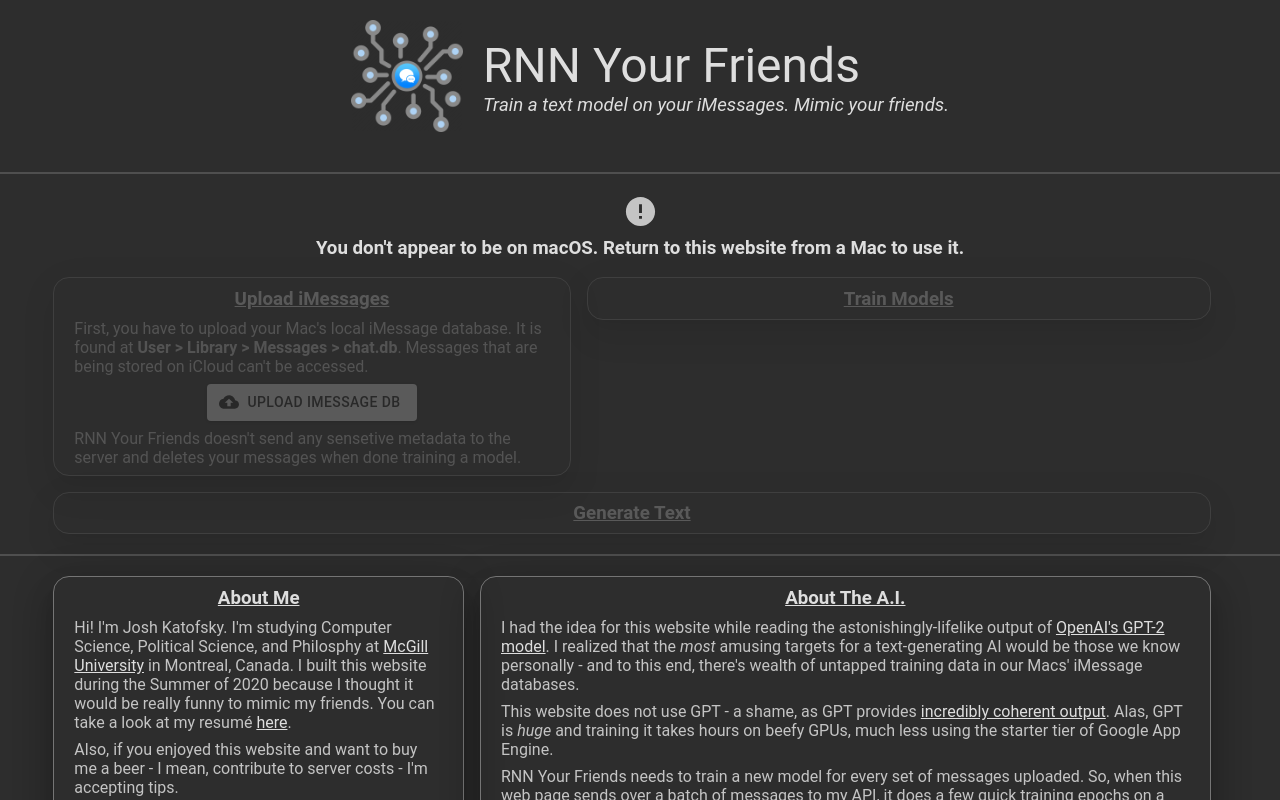
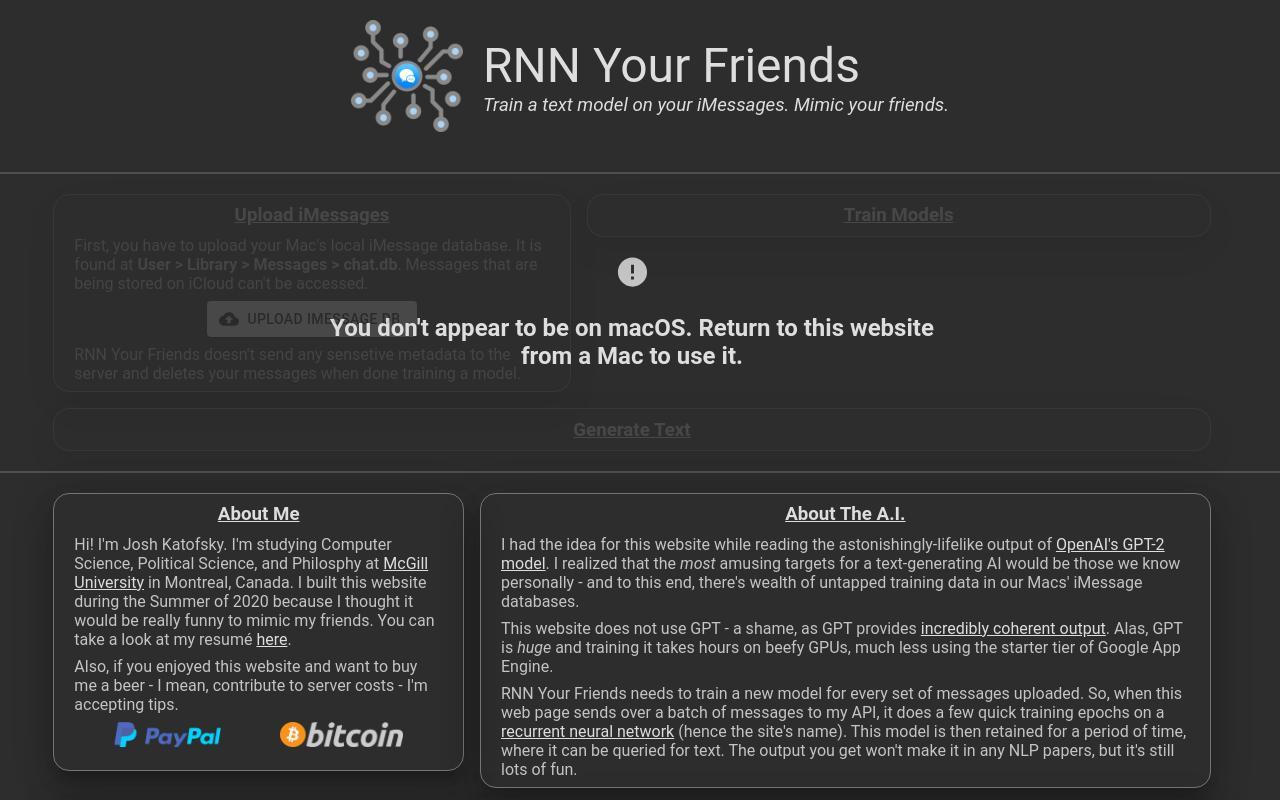
Before and after one commit to jkatofsky/rnn-your-friends, a React (Create React App) app: page / in a window 1280 px wide. Shown: the top 800 px of the page. Built offline with nearby package versions, Linux system fonts and the light colour scheme; no server answers.

Commit message:
prettier incompatible error message

```diff
--- a/src/App.css
+++ b/src/App.css
@@ -24,3 +24,14 @@ h5,
 h6 {
     color: rgb(222, 222, 222);
 }
+
+.relative-parent {
+    position: relative;
+}
+
+.absolute-child {
+    position: absolute;
+    top: 50%;
+    left: 50%;
+    transform: translate(-50%, -50%);
+}
--- a/src/body/index.js
+++ b/src/body/index.js
@@ -44,9 +44,14 @@ class Body extends React.Component {
         const { iMessageDB, correpondents, selectedCorrespondentID } = this.state;
 
         return <>
-            {!isMacOs && <div><ErrorIcon fontSize="large" /><h3 className="error-title">You don't appear to be on macOS. Return to this website from a Mac to use it.</h3></div>}
 
-            <Grid container justify="center" alignItems="flex-start" spacing={2} xs={12}>
+            <Grid className="relative-parent" container
+                justify="center" alignItems="flex-start" spacing={2} xs={12}>
+
+                {!isMacOs && <div className="absolute-child">
+                    <ErrorIcon fontSize="large" /><h2 className="error-title">You don't appear to be on macOS. Return to this website from a Mac to use it.</h2>
+                </div>}
+
                 <Grid item sm={5} xs={11}
                     style={disableOnTrue(!isMacOs)}>
                     <ContentBox title="Upload iMessages" content={
--- a/src/body/style.css
+++ b/src/body/style.css
@@ -1,3 +1,3 @@
-.error-title {
+.incompatible-title {
     margin-block-start: 0.2em;
 }
--- a/src/utils/utils.js
+++ b/src/utils/utils.js
@@ -1,6 +1,6 @@
 export const disableOnTrue = (flag) => {
     return {
-        opacity: flag ? 0.25 : 1,
+        opacity: flag ? 0.15 : 1,
         pointerEvents: flag ? "none" : "initial"
     }
 }
```
